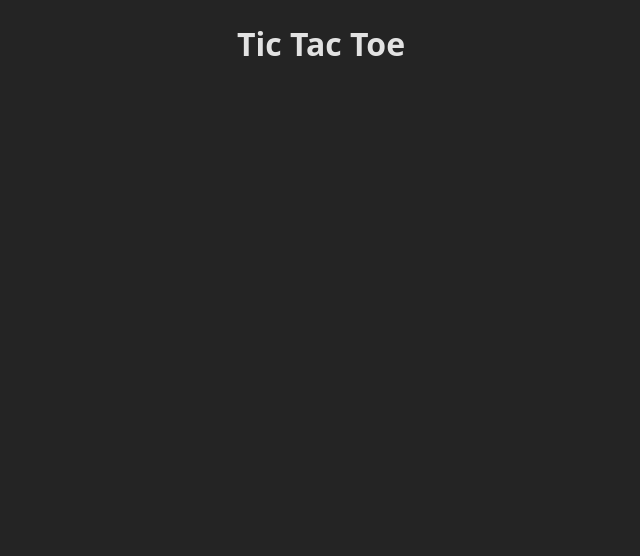
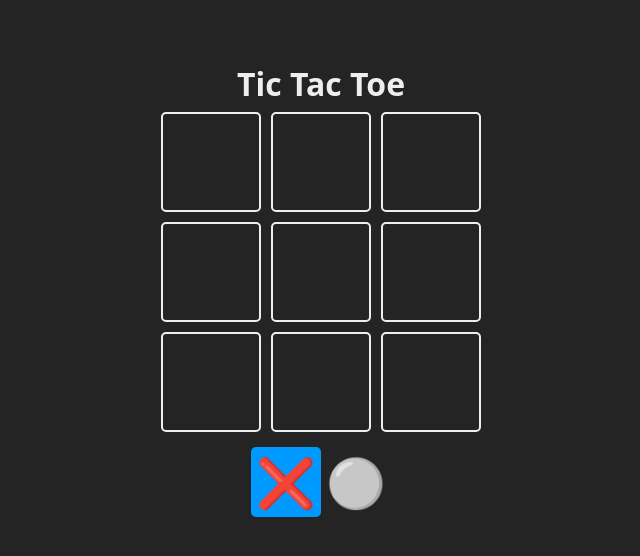
Before and after one commit to DiegoCass01/tic-tac-toe, a React (Vite) app: page / in a window 1280 px wide. Shown: the top 556 px of the page, without its empty margins (319-959 px from the left). Built offline with nearby package versions, Linux system fonts and the light colour scheme.

Commit message:
creating board and logic
- drawing board
- board logic
- detecting winner

```diff
--- a/src/App.jsx
+++ b/src/App.jsx
@@ -1,12 +1,97 @@
-import './App.css'
+import { useState } from "react";
+import "./App.css";
 
-function App() {
+const TURNS = {
+  X: '❌',
+  O: '⚪'
+};
+
+
+
+// eslint-disable-next-line react/prop-types
+const Square = ({ children, isSelected, updateBoard, index }) => {
+  const className = `square ${isSelected ? 'is-selected' : ''}`
+
+  const handleClick = () => {
+    updateBoard(index)
+  }
 
   return (
-    <>
-      <h1>Tic Tac Toe</h1>
-    </>
+    <div onClick={handleClick} className={className}>
+      {children}
+    </div>
   )
 }
 
-export default App
+const WINNER_COMBOS = [
+  [0, 1, 2],
+  [3, 4, 5],
+  [6, 7, 8],
+  [0, 3, 6],
+  [1, 4, 7],
+  [2, 5, 8],
+  [0, 4, 8],
+  [2, 4, 6]
+]
+
+function App() {
+  const [board, setBoard] = useState(Array(9).fill(null))
+  const [turn, setTurn] = useState(TURNS.X)
+  // null === no ganador, false === ganador
+  const [winner, setWinner] = useState(null)
+
+  const checkWinnerFrom = (boardToCheck) => {
+    // revisamos todas las combinaciones ganadoras
+    // para ver si X u O ganó
+    for (const combo of WINNER_COMBOS) {
+      const [a, b, c] = combo
+      if (
+        boardToCheck[a] &&
+        boardToCheck[a] === boardToCheck[b] &&
+        boardToCheck[a] === boardToCheck[c]
+      ) {
+        return boardToCheck[a]
+      }
+    }
+    // si no hay ganador
+    return null
+  }
+
+  const updateBoard = (index) => {
+    // no se actualiza si ya tiene algo
+    if (board[index] || winner) return
+    // actualizar el tablero
+    const newBoard = [...board]
+    newBoard[index] = turn
+    setBoard(newBoard)
+    // cambiar el turno
+    const newTurn = turn === TURNS.X ? TURNS.O : TURNS.X
+    setTurn(newTurn)
+    // revisar si hay ganador
+    const newWinner = checkWinnerFrom(newBoard)
+    if (newWinner) {
+      setWinner(newWinner)
+      alert(`El ganador es ${newWinner}`)
+    }
+  }
+  return (
+    <main className="board">
+      <h1>Tic Tac Toe</h1>
+      <section className="game">
+        {board.map((_, index) => {
+          return (
+            <Square key={index} index={index} updateBoard={updateBoard}>
+              {board[index]}
+            </Square>
+          );
+        })}
+      </section>
+      <section className="turn">
+        <Square isSelected={turn === TURNS.X}>{TURNS.X}</Square>
+        <Square isSelected={turn === TURNS.O}>{TURNS.O}</Square>
+      </section>
+    </main>
+  );
+}
+
+export default App;
```
